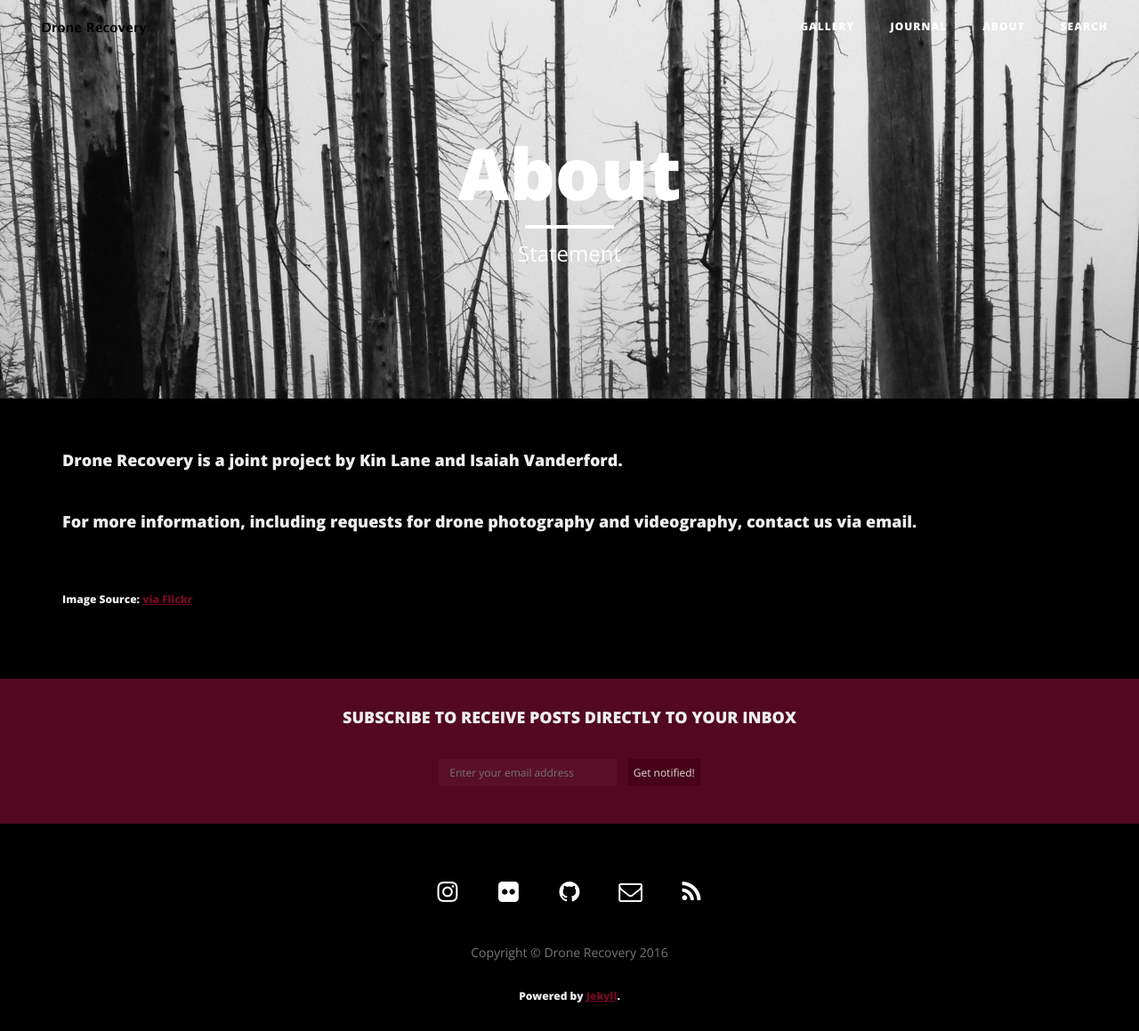
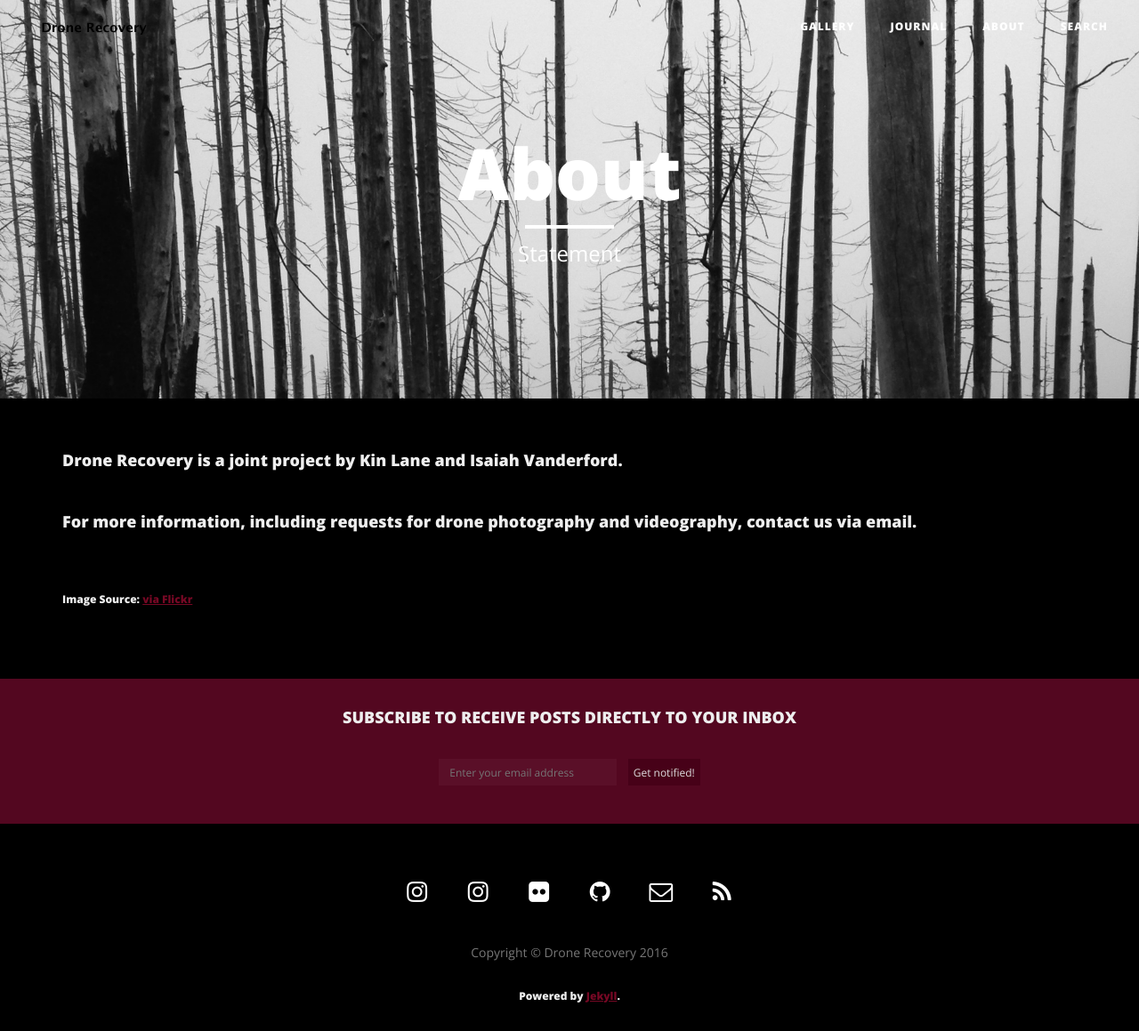
Before and after one commit to Dronerecovery-dot-org/drone-recovery-site, a Jekyll site: the page built from about/index.html, in a window 1280 px wide. Shown: the whole page at 89% size. Built offline with Jekyll 4.4.1, drawn with Linux system fonts in a browser that asks for light colours; nearby versions of some CDN libraries.

Commit message:
update social share logos

```diff
--- a/_includes/footer.html
+++ b/_includes/footer.html
@@ -6,6 +6,26 @@
 
                 <ul class="list-inline text-center">
 
+                    {% if site.twitter_username %}
+                    <li>
+                        <a href="https://twitter.com/{{ site.twitter_username }}">
+                            <span class="fa-stack fa-lg">
+                                <i class="fa fa-circle fa-stack-2x"></i>
+                                <i class="fa fa-twitter fa-stack-1x fa-inverse"></i>
+                            </span>
+                        </a>
+                    </li>
+                    {% endif %}
+                    {% if site.instagram_username %}
+                    <li>
+                        <a href="https://instagram.com/{{ site.instagram_username }}">
+                            <span class="fa-stack fa-lg">
+                                <i class="fa fa-circle fa-stack-2x"></i>
+                                <i class="fa fa-instagram fa-stack-1x fa-inverse"></i>
+                            </span>
+                        </a>
+                    </li>
+                    {% endif %}
                     {% if site.instagram_username %}
                     <li>
                         <a href="https://instagram.com/{{ site.instagram_username }}">
--- a/_layouts/default.html
+++ b/_layouts/default.html
@@ -4,7 +4,7 @@
 {% include head.html %}
 
 <head>
-{% if page.url == "/404.html" %}<meta http-equiv="refresh" content="5; url={{ site.baseurl }}/journal" />{% endif %}
+{% if page.url == "/404.html" %}<meta http-equiv="refresh" content="5; url={{ site.baseurl }}" />{% endif %}
 </head>
 
 <body>
```
Also changed, not shown: drone_recovery_nounproject.png (deleted).
